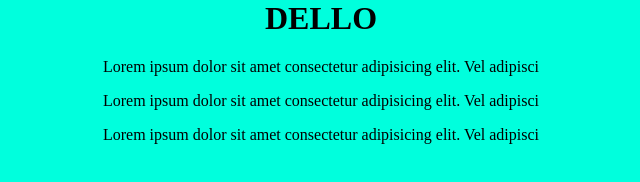
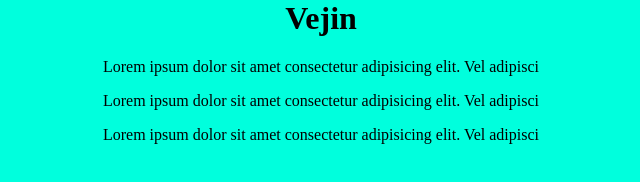
Before and after one commit to bavegeorge/dello, a plain HTML site: page index.html in a window 1280 px wide. Shown: the whole page, without its empty margins (319-959 px from the left). Drawn offline with Linux system fonts and the light colour scheme.

Commit message:
Update index.html

```diff
--- a/index.html
+++ b/index.html
@@ -6,7 +6,7 @@
     <link rel="stylesheet" href="styles.css">
   </head>
   <body>
-    <h1>DELLO</h1>
+    <h1>Vejin</h1>
     <p>Lorem ipsum dolor sit amet consectetur adipisicing elit. Vel adipisci</p>
     <p>Lorem ipsum dolor sit amet consectetur adipisicing elit. Vel adipisci</p>
     <p>Lorem ipsum dolor sit amet consectetur adipisicing elit. Vel adipisci</p>
```
